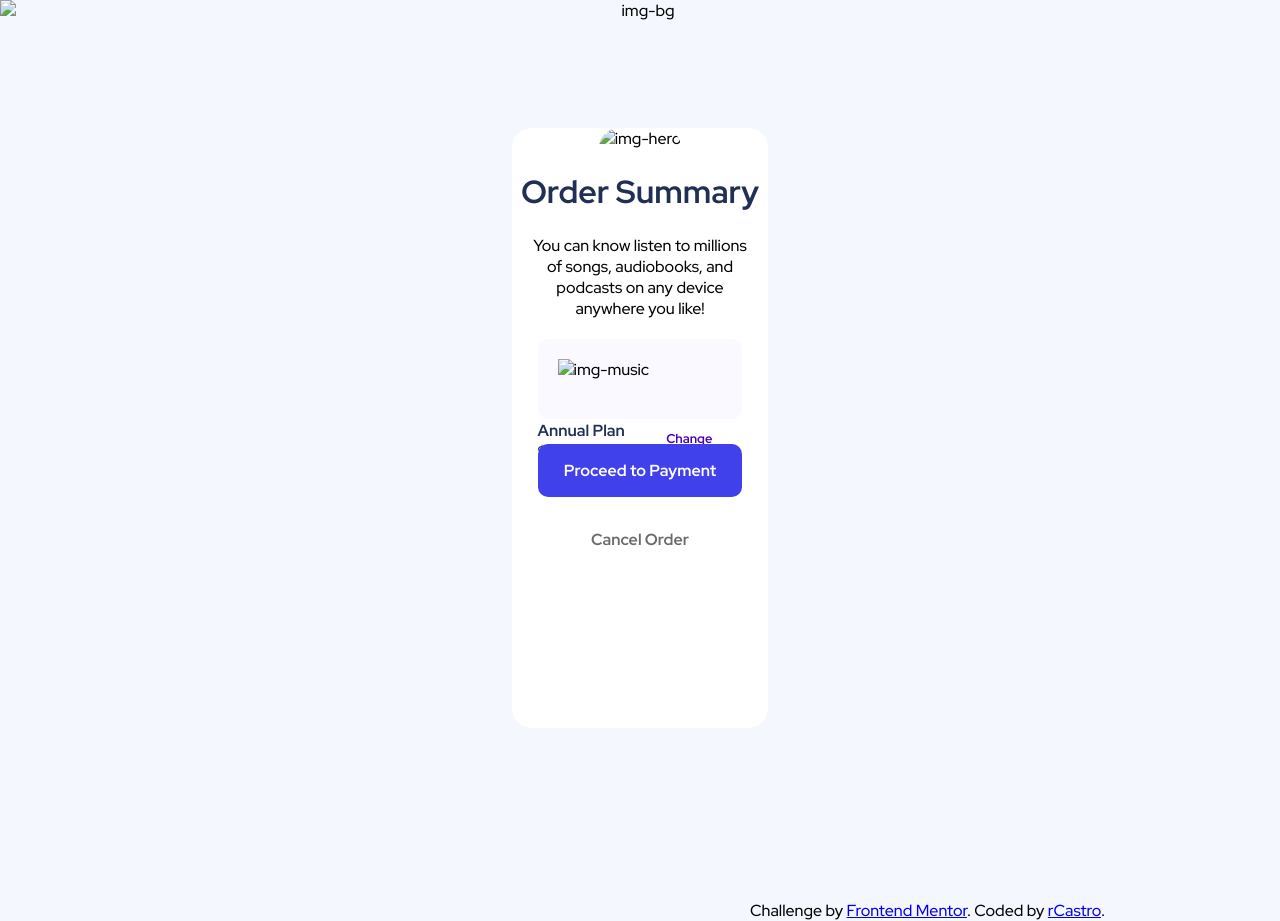
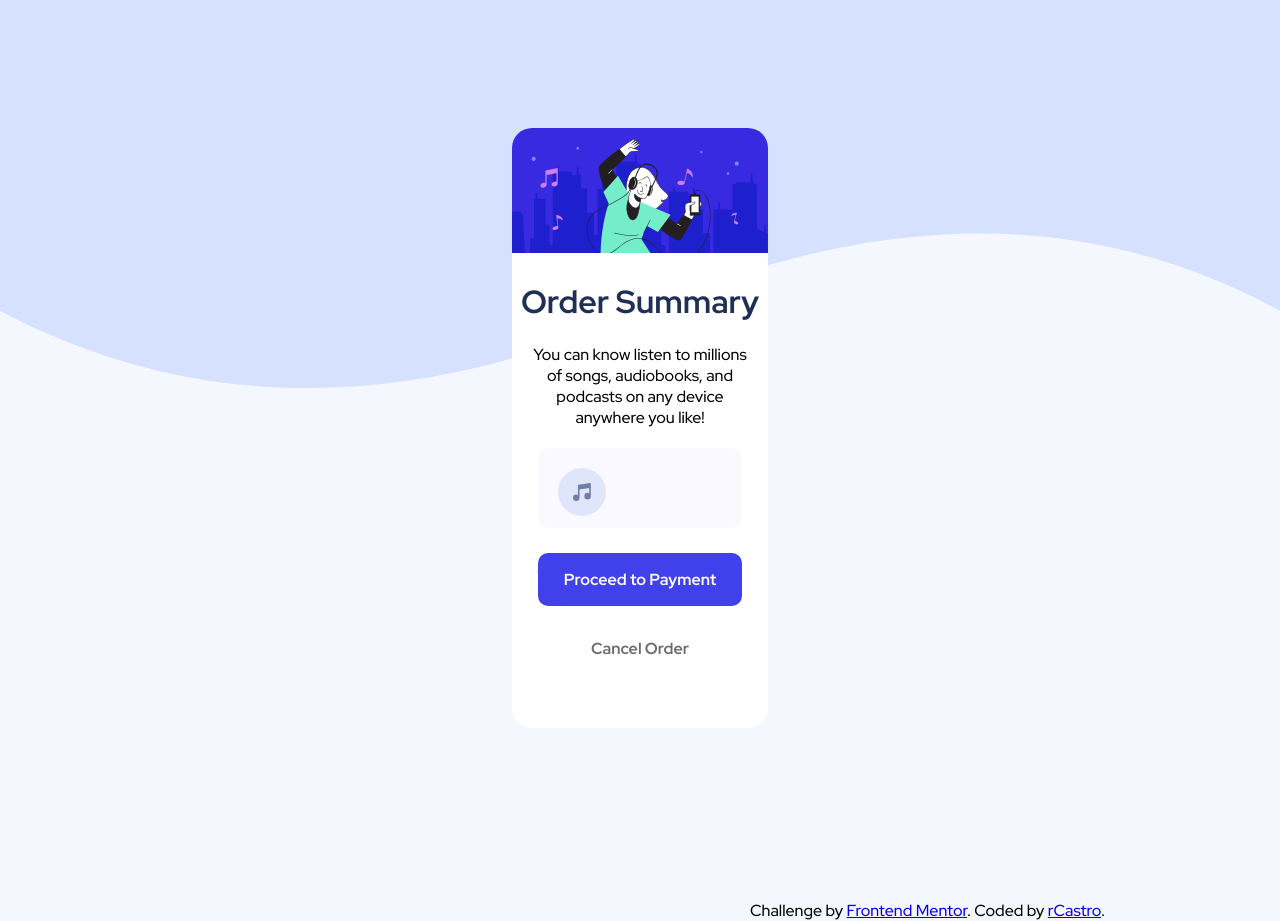
Before and after one commit to romzcastro/order-summary, a plain HTML site: page index.html in a window 1280 px wide. Drawn offline with Linux system fonts and the light colour scheme; the site is published under a folder, as on GitHub Pages, so addresses that start at the root find nothing.

Commit message:
Update index.html

```diff
--- a/index.html
+++ b/index.html
@@ -23,14 +23,14 @@
     <div class="container0">
       <img
         class="img-bg"
-        src="/images/pattern-background-desktop.svg"
+        src="images/pattern-background-desktop.svg"
         alt="img-bg"
       />
 
       <div class="container1">
         <img
           class="img-hero"
-          src="/images/illustration-hero.svg"
+          src="images/illustration-hero.svg"
           alt="img-hero"
         />
         <h1>Order Summary</h1>
@@ -40,7 +40,7 @@
         </p>
 
         <div class="container2">
-          <img class="img-music" src="/images/icon-music.svg" alt="img-music" />
+          <img class="img-music" src="images/icon-music.svg" alt="img-music" />
           <p class="AP-desc1"><b>Annual Plan</b> <br />$59.99</p>
           <a href="">
             <p class="AP-desc2"><b>Change</b></p></a
```
